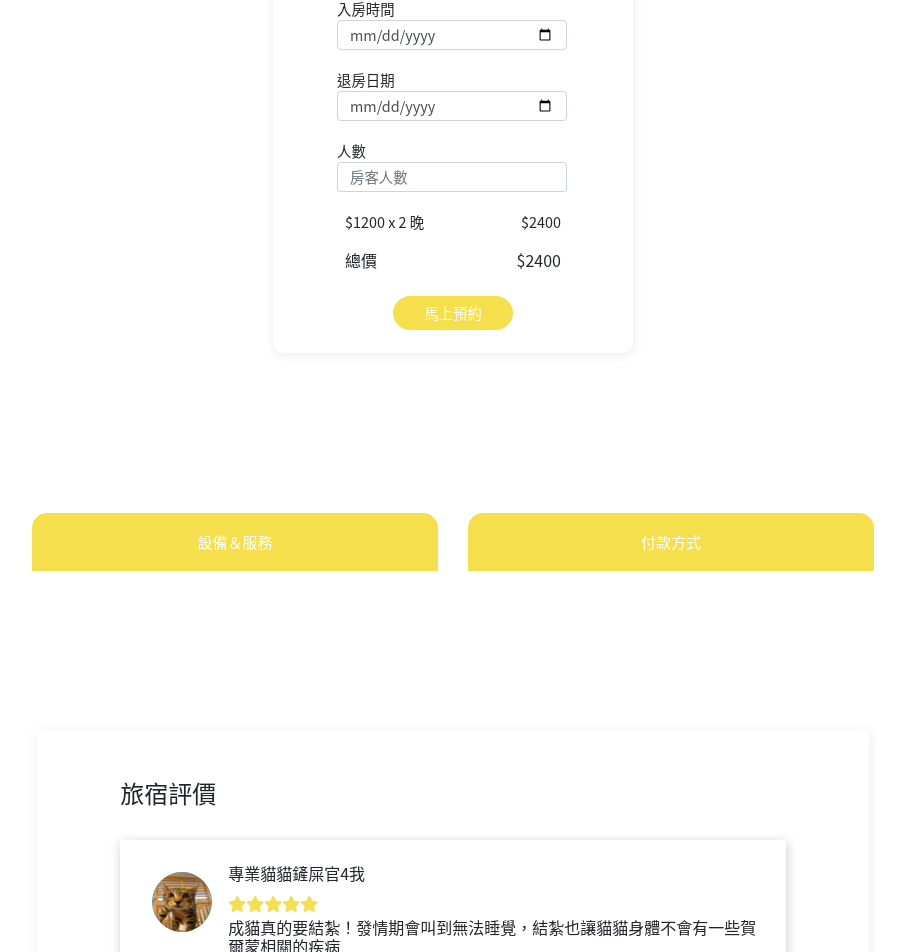
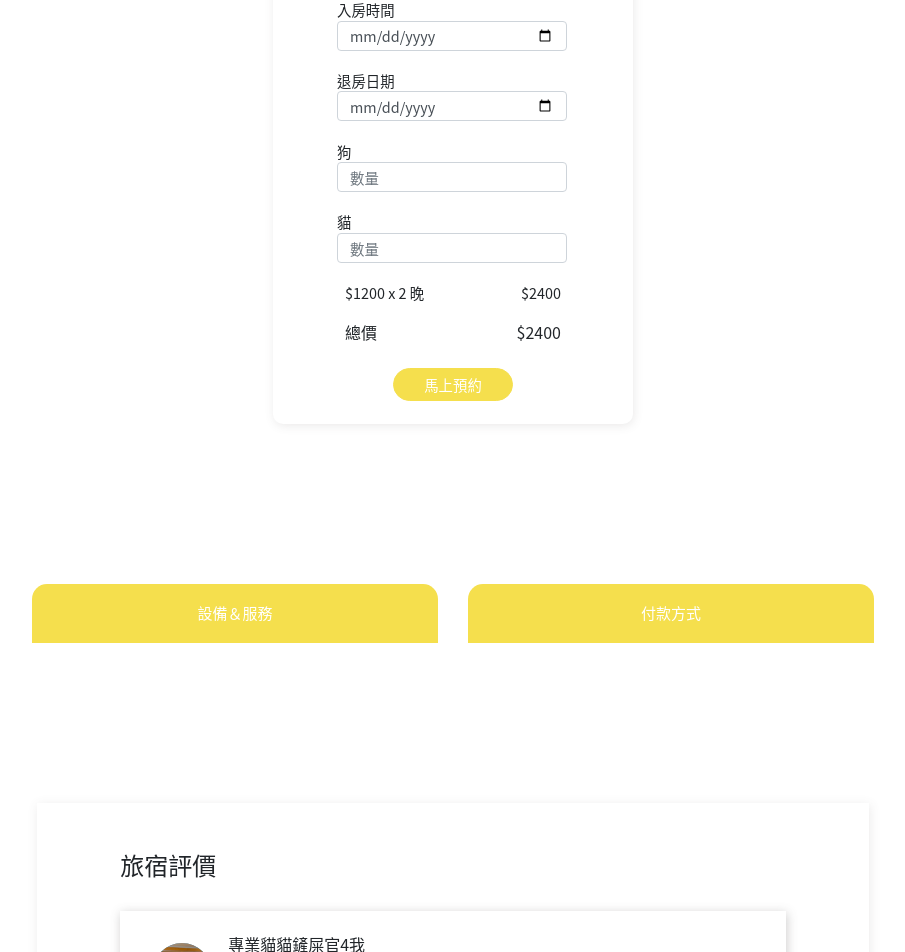
Before and after one commit to MichealKuo/Project-MK, a React (Create React App) app: page /hotelpage in a window 1280 px wide. Shown: the part 788-1740 px from the top of the page, without its empty margins (187-1092 px from the left). Built offline with nearby package versions, Linux system fonts and the light colour scheme.

Commit message:
“1030AM00“

```diff
--- a/package.json
+++ b/package.json
@@ -50,4 +50,5 @@
       "last 1 safari version"
     ]
   }
+
 }
--- a/src/pages/AdoptList/AdoptList.js
+++ b/src/pages/AdoptList/AdoptList.js
@@ -53,15 +53,6 @@ function AdoptList() {
                   </select>
                 </div>
                 <div class="selector ">
-                  <p>體型</p>
-                  <select name="" id="ad-filter">
-                    <option value="">---請選擇---</option>
-                    <option value="">大型</option>
-                    <option value="">中型</option>
-                    <option value="">小型</option>
-                  </select>
-                </div>
-                <div class="selector ">
                   <p>地區</p>
                   <select name="" id="ad-filter">
                     <option value="">---請選擇---</option>
@@ -77,6 +68,11 @@ function AdoptList() {
                     <option value="">男孩</option>
                     <option value="">女孩</option>
                   </select>
+                </div>
+                <div class="selector " id="ad-filter">
+                  <button id="search-btn" type="submit">
+                    <i class="fas fa-search"></i>
+                  </button>
                 </div>
               </div>
             </div>
--- a/src/pages/HotelPage/HotelPage.js
+++ b/src/pages/HotelPage/HotelPage.js
@@ -69,12 +69,12 @@ function HotelPage() {
                   <input type="date" class="form-control" />
                 </div>
                 <div class="bookFormGroup">
-                  <label for="count">人數</label>
-                  <input
-                    type="count"
-                    class="form-control"
-                    placeholder="房客人數"
-                  />
+                  <label for="count">狗</label>
+                  <input type="count" class="form-control" placeholder="數量" />
+                </div>
+                <div class="bookFormGroup">
+                  <label for="count">貓</label>
+                  <input type="count" class="form-control" placeholder="數量" />
                 </div>
                 <div class="price">
                   <div class="wrap">
@@ -231,7 +231,7 @@ function HotelPage() {
                     </div>
                     <div class="comMsn">
                       <h6>
-                        成貓真的要結紮！發情期會叫到無法睡覺，結紮也讓貓貓身體不會有一些賀爾蒙相關的疾病
+                        成貓真的要結紮！發情期會叫到無法睡覺，結紮也讓貓貓身體不會有一些賀爾蒙相關的疾病，這間旅宿結合獸醫進駐，真的解決很多不方便之處！
                       </h6>
                     </div>
                   </div>
@@ -263,7 +263,7 @@ function HotelPage() {
                     </div>
                     <div class="comMsn">
                       <h6>
-                        我是新手貓奴，上禮拜剛領養了一隻三花貓，對於打疫苗還是一知半解，看到這篇文章超受用！
+                        因為工作關係出差異地，臨時找不到人照顧毛小孩，無意見發現喵星球，除了環境優美員工訓練很客氣又專業，五星推薦！
                       </h6>
                     </div>
                   </div>
```
Also changed, not shown: src/pages/HotelPage/hotelpage-01-01_300x300.jpeg.
